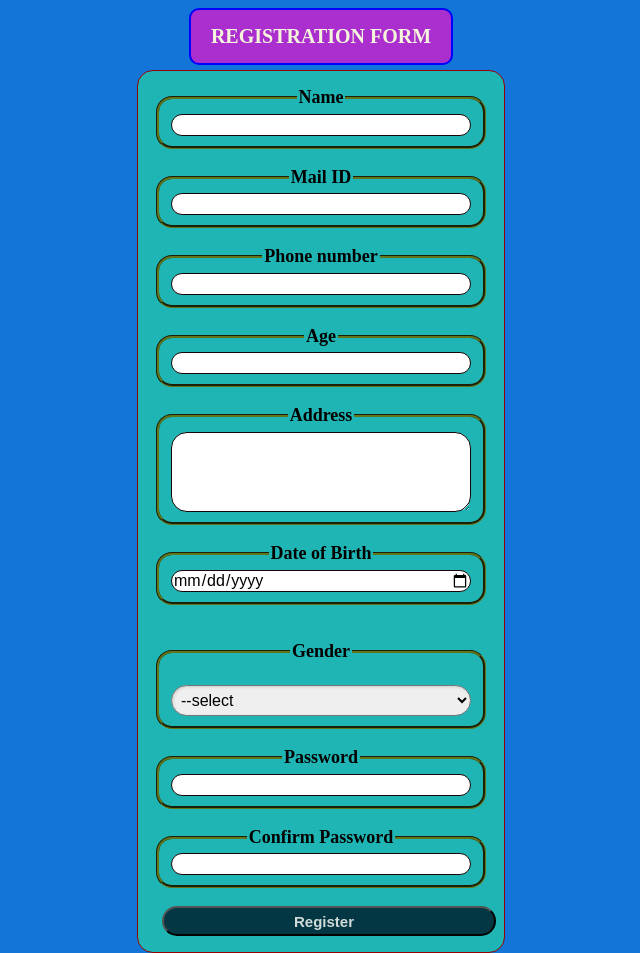
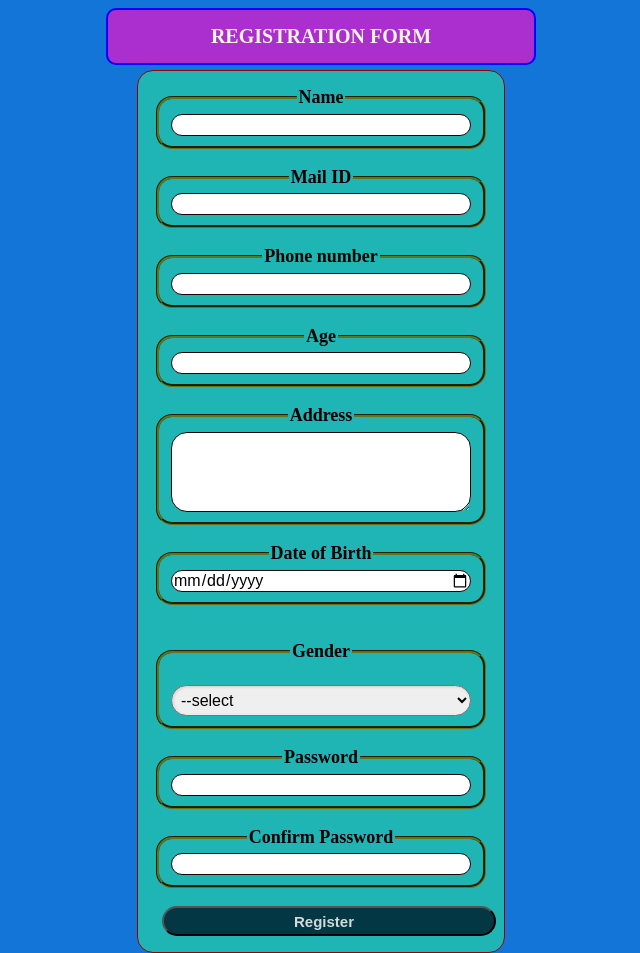
Before and after one commit to cetmulearnrvc/Forms, a plain HTML site: page index.html in a window 1280 px wide. Shown: the whole page, without its empty margins (319-959 px from the left). Drawn offline with Linux system fonts and the light colour scheme.

Commit message:
Update index.html

```diff
--- a/index.html
+++ b/index.html
@@ -76,8 +76,8 @@
             border: 2px solid blue;
             padding: 15px;
             margin-bottom: 5px;
-            margin-left: 500px;
-            margin-right: 500px;
+            margin-left: 33%;
+            margin-right: 33%;
             background-color: #ab2ece;
             border-radius: 5px;
             color: beige;
```
